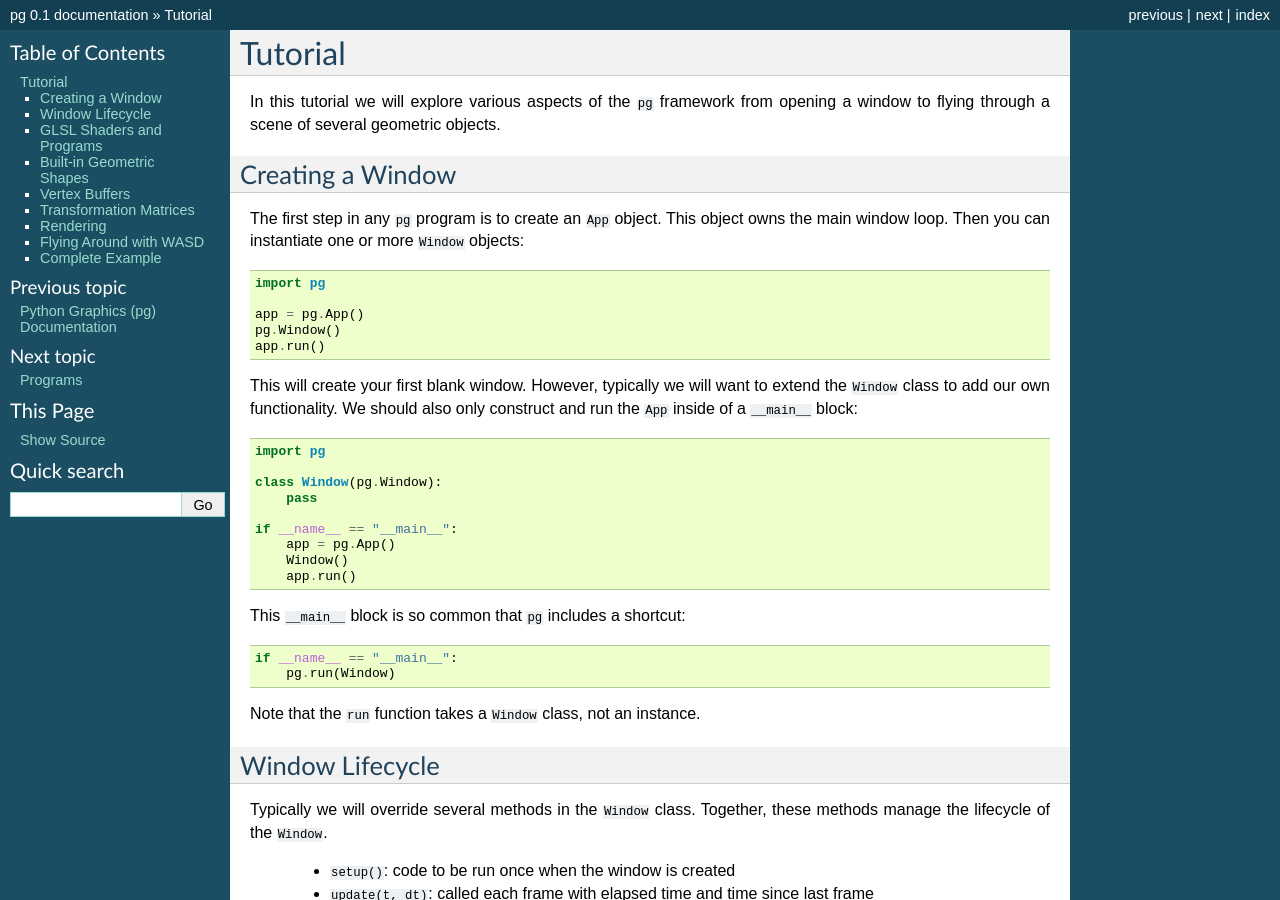
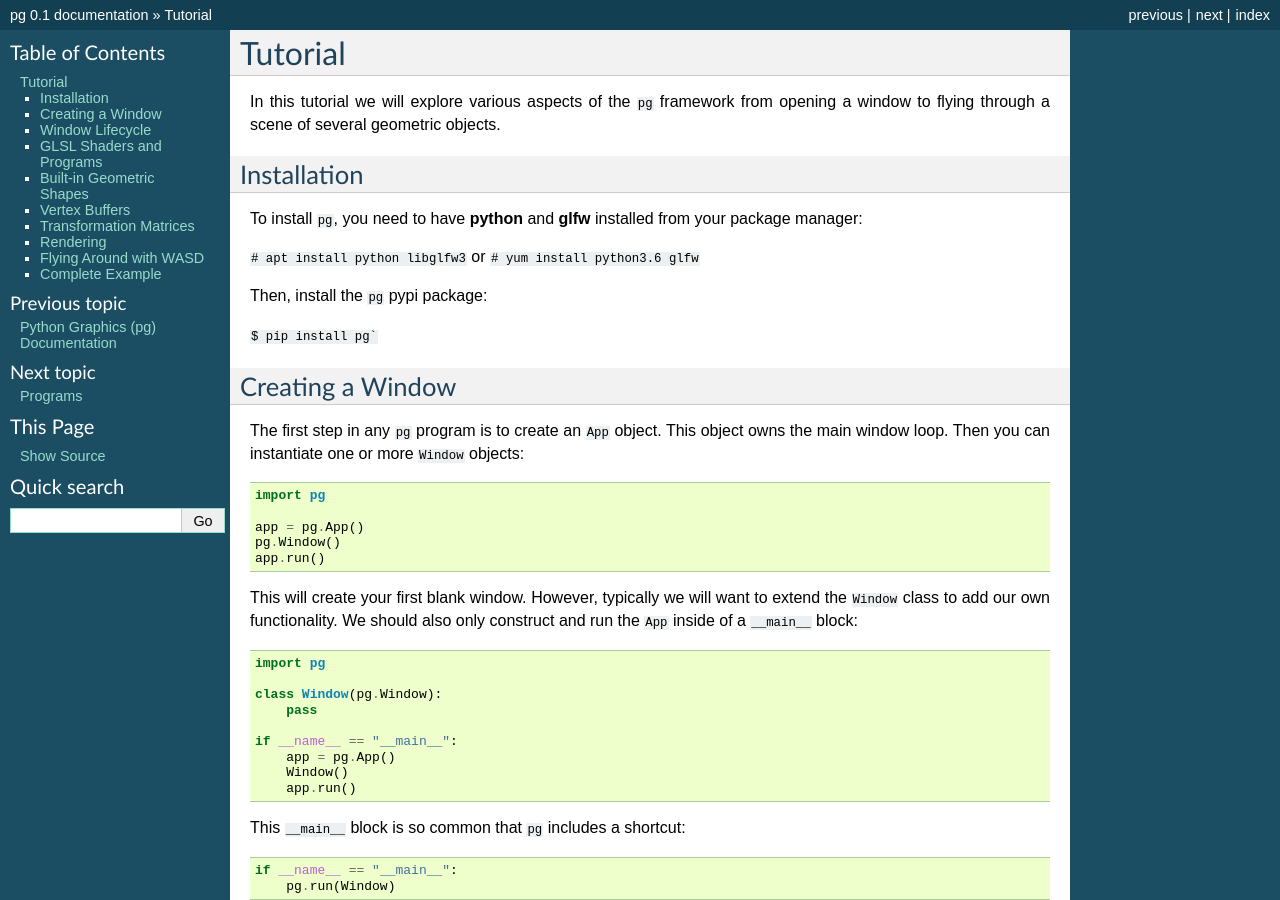
Before and after one commit to fogleman/pg, a Sphinx documentation site: the page built from docs/tutorial.rst, in a window 1280 px wide and 900 px high. Built offline with Sphinx 7.4.7, drawn with Linux system fonts in a browser that asks for light colours.

Commit message:
Add installation notes

````diff
--- a/docs/tutorial.rst
+++ b/docs/tutorial.rst
@@ -3,6 +3,17 @@ Tutorial
 
 In this tutorial we will explore various aspects of the ``pg`` framework from
 opening a window to flying through a scene of several geometric objects.
+
+Installation
+-----------------
+
+To install ``pg``, you need to have **python** and **glfw** installed from your package manager:
+
+``# apt install python libglfw3`` or ``# yum install python3.6 glfw``
+
+Then, install the ``pg`` pypi package:
+
+``$ pip install pg```
 
 Creating a Window
 -----------------
````
